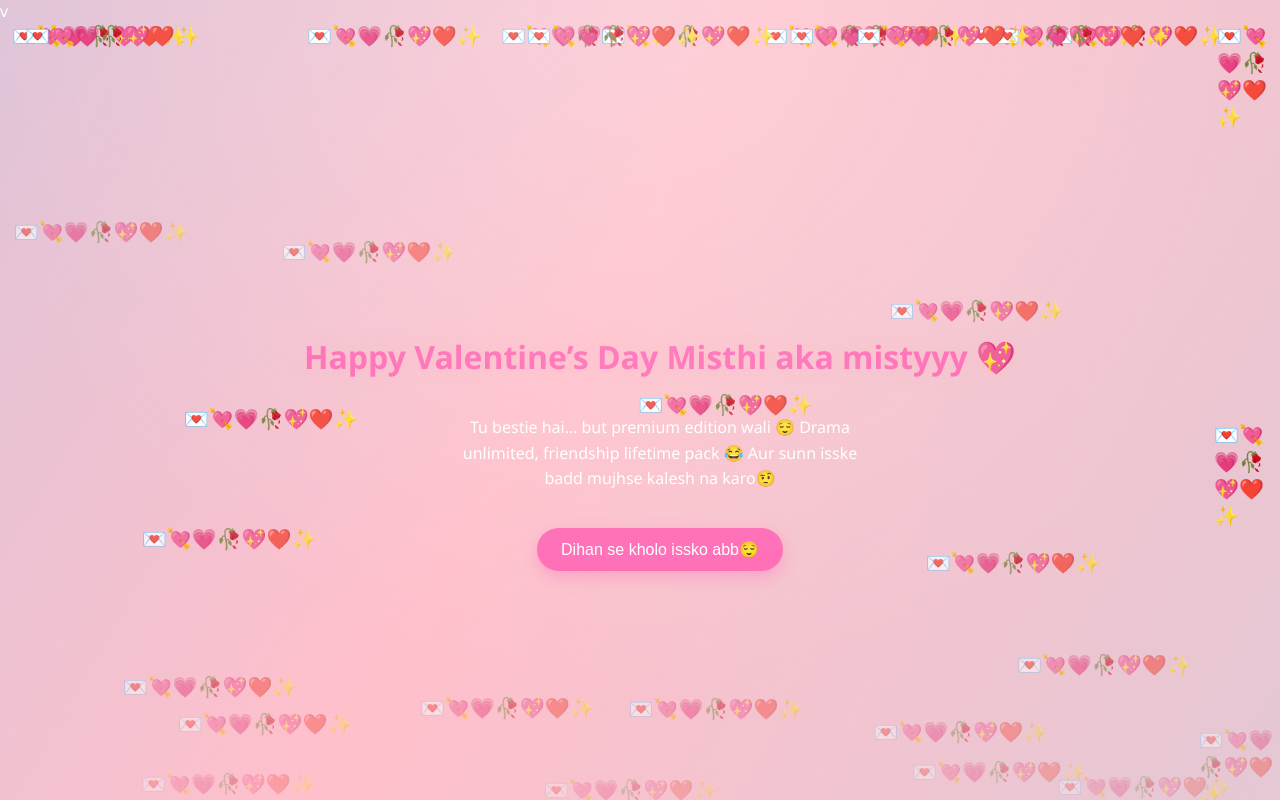
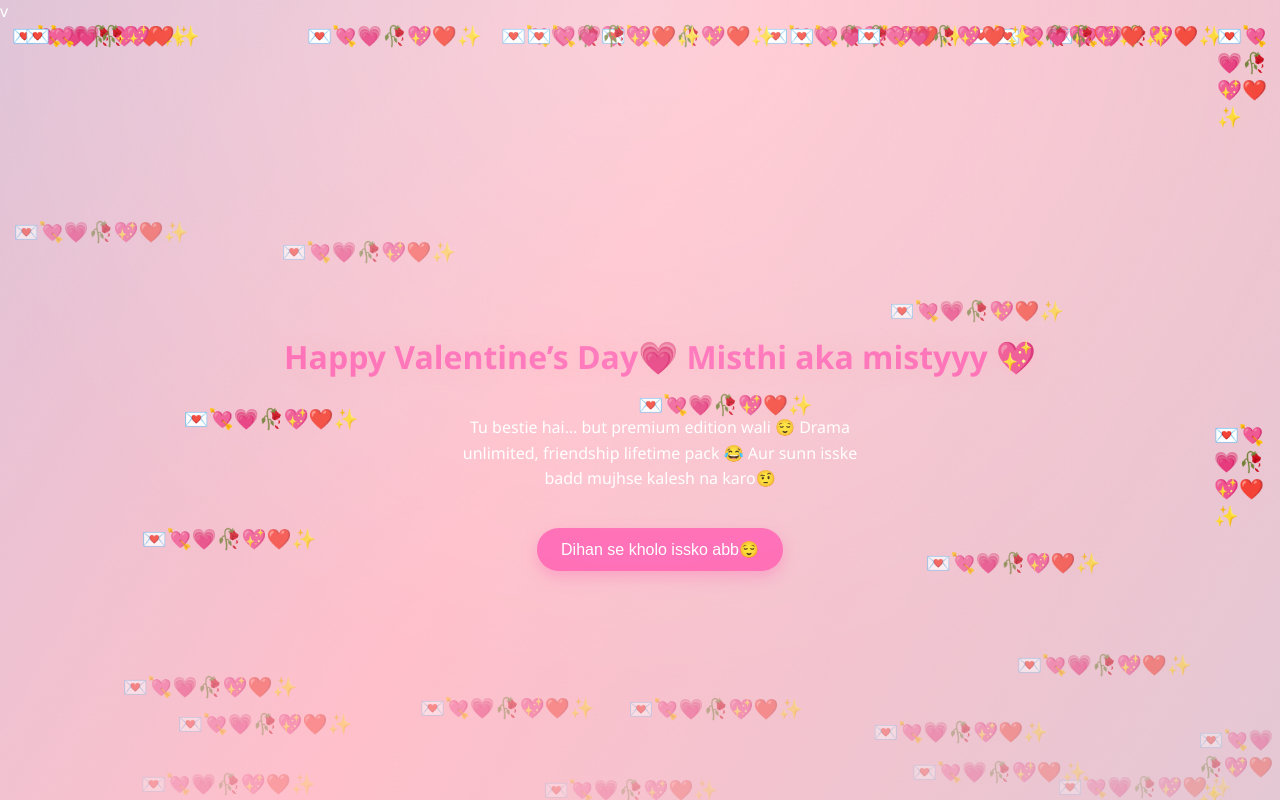
Before and after one commit to daksh13009-debug/valentinesuprise, a plain HTML site: page index.html in a window 1280 px wide. Drawn offline with Linux system fonts and the light colour scheme.

Commit message:
Update index.html

```diff
--- a/index.html
+++ b/index.html
@@ -178,7 +178,7 @@ document.addEventListener("click",(e)=>{
 
 <!-- PAGE 1 -->
 <div class="page" id="p1">
-<h1>Happy Valentine’s Day
+<h1>Happy Valentine’s Day💗
 Misthi aka mistyyy 💖</h1>
 <p>
 Tu bestie hai… but premium edition wali 😌
```
